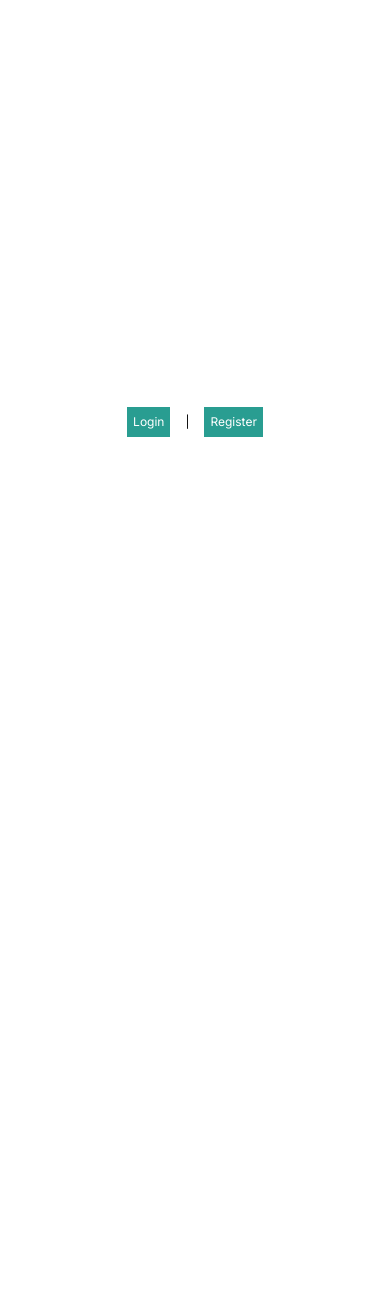
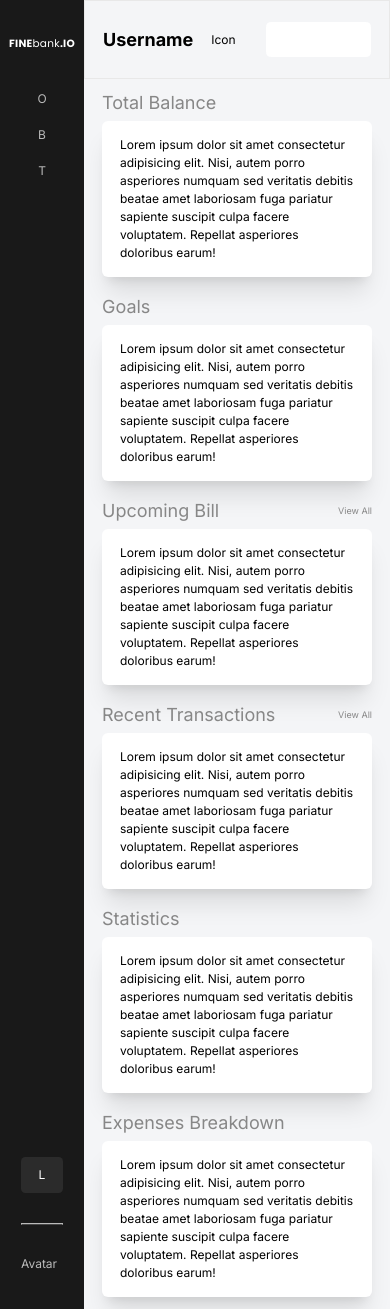
Before and after one commit to ziaFBacht/admin-ui, a React (Vite) app: page / in a window 390 px wide. Before the commit the page ends 844 px from the top, so only its background shows below. Built offline with nearby package versions, Linux system fonts and the light colour scheme.

Commit message:
responsive layout

```diff
--- a/src/App.jsx
+++ b/src/App.jsx
@@ -2,23 +2,14 @@
 import SignInPage from "./pages/signIn";
 import SignUpPage from "./pages/signUp";
 import ErrorPage from "./pages/error";
+import DashboardPage from "./pages/dashboard";
 import { createBrowserRouter, RouterProvider, Link } from "react-router-dom";
 
 function App() {
   const myRouter = createBrowserRouter([
     {
       path: "/",
-      element: (
-				<div className="flex justify-center items-center min-h-screen">
-          <Link to="/login" className="p-2 m-5 bg-primary text-white">
-            Login
-          </Link>
-          |
-          <Link to="/register" className="p-2 m-5 bg-primary text-white">
-            Register
-          </Link>
-        </div>
-      ),
+      element: <DashboardPage />,
       errorElement: <ErrorPage />,
     },
     {
--- /dev/null
+++ b/src/components/Elements/Card.jsx
@@ -0,0 +1,19 @@
+import React from "react";
+
+function Card(props) {
+  const { title, link = false, desc } = props;
+
+  return (
+    <div className="h-full flex flex-col">
+      <div className="flex justify-between items-center text-gray-02 mb-2">
+        <div className="text-2xl">{title}</div>
+        {link && <div className="text-xs">View All</div>}
+      </div>
+      <div className="flex-1 bg-white rounded-lg px-6 py-5 shadow-xl">
+        {desc}
+      </div>
+    </div>
+  );
+}
+
+export default Card;
--- /dev/null
+++ b/src/components/Elements/Input.jsx
@@ -0,0 +1,26 @@
+import React from "react";
+
+function Input(props) {
+  const {
+    id,
+    icon = false,
+    backgroundColor = false,
+    border = "border-gray-03",
+    ...rest
+  } = props;
+
+  return (
+    <>
+      <input
+        className={`py-3 pl-4 text-sm rounded-md w-full border text-gray-01
+          ${border} focus:border-black focus:outline-none focus:ring-0
+          ${backgroundColor || ""}
+        `}
+        id={id}
+        {...rest}
+      />
+    </>
+  );
+}
+
+export default Input;
--- a/src/components/Elements/LabeledInput.jsx
+++ b/src/components/Elements/LabeledInput.jsx
@@ -1,20 +1,17 @@
-import React from 'react'
+import React from "react";
+import Input from "./Input";
 
 function LabeledInput(props) {
   const { label, id, ...rest } = props;
 
   return (
     <>
-        <label htmlFor="email" className="block text-sm mb-2">
-            {label}
-            </label>
-            <input
-                className="py-3 pl-4 text-sm rounded-md w-full bg-special-mainBg border border-gray-03 text-gray-01 focus:border-black focus:outline-none focus:ring-0"
-                id={id}
-                {...rest}
-        />
+      <label htmlFor={id} className="block text-sm mb-2">
+        {label}
+      </label>
+      <Input id={id} {...rest} />
     </>
-  )
+  );
 }
 
-export default LabeledInput
+export default LabeledInput;
--- a/src/components/Elements/Logo.jsx
+++ b/src/components/Elements/Logo.jsx
@@ -1,12 +1,21 @@
 import React from 'react'
 
-function Logo() {
+function Logo(props) {
+  const { variant = "primary" } = props;
+
+  const variantClasses = {
+    primary: "text-primary text-4xl",
+    secondary: "text-white text-sm sm:text-2xl"
+  }
   return (
-    <div className="flex justify-center font-poppins tracking-wide text-primary text-4xl">
+    <>
+    <div
+      className={`flex justify-center font-poppins tracking-wide ${variantClasses[variant] || variantClasses.primary}`}>
           <span className="font-bold">FINE</span>
           bank
           <span className="font-bold">.IO</span>
     </div>
+    </>
   )
 }
 
--- /dev/null
+++ b/src/components/Layouts/MainLayout.jsx
@@ -0,0 +1,68 @@
+import React from "react";
+import Logo from "../Elements/Logo";
+import Input from "../Elements/Input";
+
+function MainLayout(props) {
+  const { children } = props;
+
+  return (
+    <>
+	    <div className="flex min-h-screen">
+			<aside className="bg-defaultBlack w-28 sm:w-64 text-special-bg2
+      flex flex-col justify-between px-7 py-12"
+      >
+        <div>
+        <div className="mb-10">
+          <Logo variant="secondary" />
+        </div>
+        <nav>
+					<div className="flex hover:bg-special-bg3 hover:text-white px-4 py-3 rounded-md">
+            <div className="mx-auto sm:mx-0">O</div>
+            <div className="ms-3 hidden sm:block">Overview</div>
+          </div>
+						<div className="flex hover:bg-special-bg3 hover:text-white px-4 py-3 rounded-md">
+            <div className="mx-auto sm:mx-0">B</div>
+            <div className="ms-3 hidden sm:block">Balances</div>
+          </div>
+          <div className="flex hover:bg-special-bg3 hover:text-white px-4 py-3 rounded-md">
+            <div className="mx-auto sm:mx-0">T</div>
+            <div className="ms-3 hidden sm:block">Transactions</div>
+          </div>
+        </nav>
+        </div>
+        <div>
+				  <div className="flex bg-special-bg3 text-white px-4 py-3 rounded-md">
+                <div className="mx-auto sm:mx-0">L</div>
+                <div className="ms-3 hidden sm:block">Logout</div>
+          </div>
+          <div className="border my-10 border-b-special-bg"></div>
+      				<div className="flex justify-between items-center">
+              <div>Avatar</div>
+              <div className="hidden sm:block">
+                Username
+              <br />
+              View Profile
+            </div>
+            <div className="hidden sm:block">icon</div>
+          </div>
+        </div>
+      </aside>
+			<div className="bg-special-mainBg flex-1 flex flex-col">
+        <header className="border border-b border-gray-05 px-6 py-7 flex justify-between items-center">
+          <div className="flex items-center">
+            <div className="font-bold text-2xl me-6">Username</div>
+            <div className="text-gray-03 hidden sm:block">May 19, 2023</div>
+          </div>
+          <div className="flex items-center">
+            <div className="me-10">Icon</div>
+            <Input backgroundColor="bg-white" border="border-white"/>
+          </div>
+        </header>
+			  <main className="flex-1 px-6 py-4">{children}</main>
+      </div>
+		</div>
+    </>
+  );
+}
+
+export default MainLayout;
--- /dev/null
+++ b/src/pages/dashboard.jsx
@@ -0,0 +1,54 @@
+import react from "react";
+import MainLayout from "../components/Layouts/MainLayout";
+import Card from "../components/Elements/Card";
+
+function dashboard() {
+    return(
+        <>
+            <MainLayout>
+                <div className="grid sm:grid-cols-12 sm:grid-rows-3 gap-6 h-full">
+                    <div className="sm:col-span-4">
+                        <Card
+                        title="Total Balance"
+                        desc="Lorem ipsum dolor sit amet consectetur adipisicing elit. Nisi, autem porro asperiores numquam sed veritatis debitis beatae amet laboriosam fuga pariatur sapiente suscipit culpa facere voluptatem. Repellat asperiores doloribus earum!"
+                        />
+                    </div>
+                    <div className="sm:col-span-4">
+                        <Card
+                        title="Goals"
+                        desc="Lorem ipsum dolor sit amet consectetur adipisicing elit. Nisi, autem porro asperiores numquam sed veritatis debitis beatae amet laboriosam fuga pariatur sapiente suscipit culpa facere voluptatem. Repellat asperiores doloribus earum!"
+                        />
+                    </div>
+                    <div className="sm:col-span-4">
+                        <Card
+                        title="Upcoming Bill"
+                        link="/bill"
+                        desc="Lorem ipsum dolor sit amet consectetur adipisicing elit. Nisi, autem porro asperiores numquam sed veritatis debitis beatae amet laboriosam fuga pariatur sapiente suscipit culpa facere voluptatem. Repellat asperiores doloribus earum!"
+                        />
+                    </div>
+                    <div className="sm:col-span-4 sm:row-span-2">
+                        <Card
+                        title="Recent Transactions"
+                        link="/transactions"
+                        desc="Lorem ipsum dolor sit amet consectetur adipisicing elit. Nisi, autem porro asperiores numquam sed veritatis debitis beatae amet laboriosam fuga pariatur sapiente suscipit culpa facere voluptatem. Repellat asperiores doloribus earum!"
+                        />
+                    </div>
+                    <div className="sm:col-span-8">
+                        <Card
+                        title="Statistics"
+                        desc="Lorem ipsum dolor sit amet consectetur adipisicing elit. Nisi, autem porro asperiores numquam sed veritatis debitis beatae amet laboriosam fuga pariatur sapiente suscipit culpa facere voluptatem. Repellat asperiores doloribus earum!"
+                        />
+                    </div>
+                    <div className="sm:col-span-8">
+                        <Card
+                        title="Expenses Breakdown"
+                        desc="Lorem ipsum dolor sit amet consectetur adipisicing elit. Nisi, autem porro asperiores numquam sed veritatis debitis beatae amet laboriosam fuga pariatur sapiente suscipit culpa facere voluptatem. Repellat asperiores doloribus earum!"
+                        />
+                    </div>
+                </div>
+            </MainLayout>
+        </>
+    );
+}
+
+export default dashboard;
```
